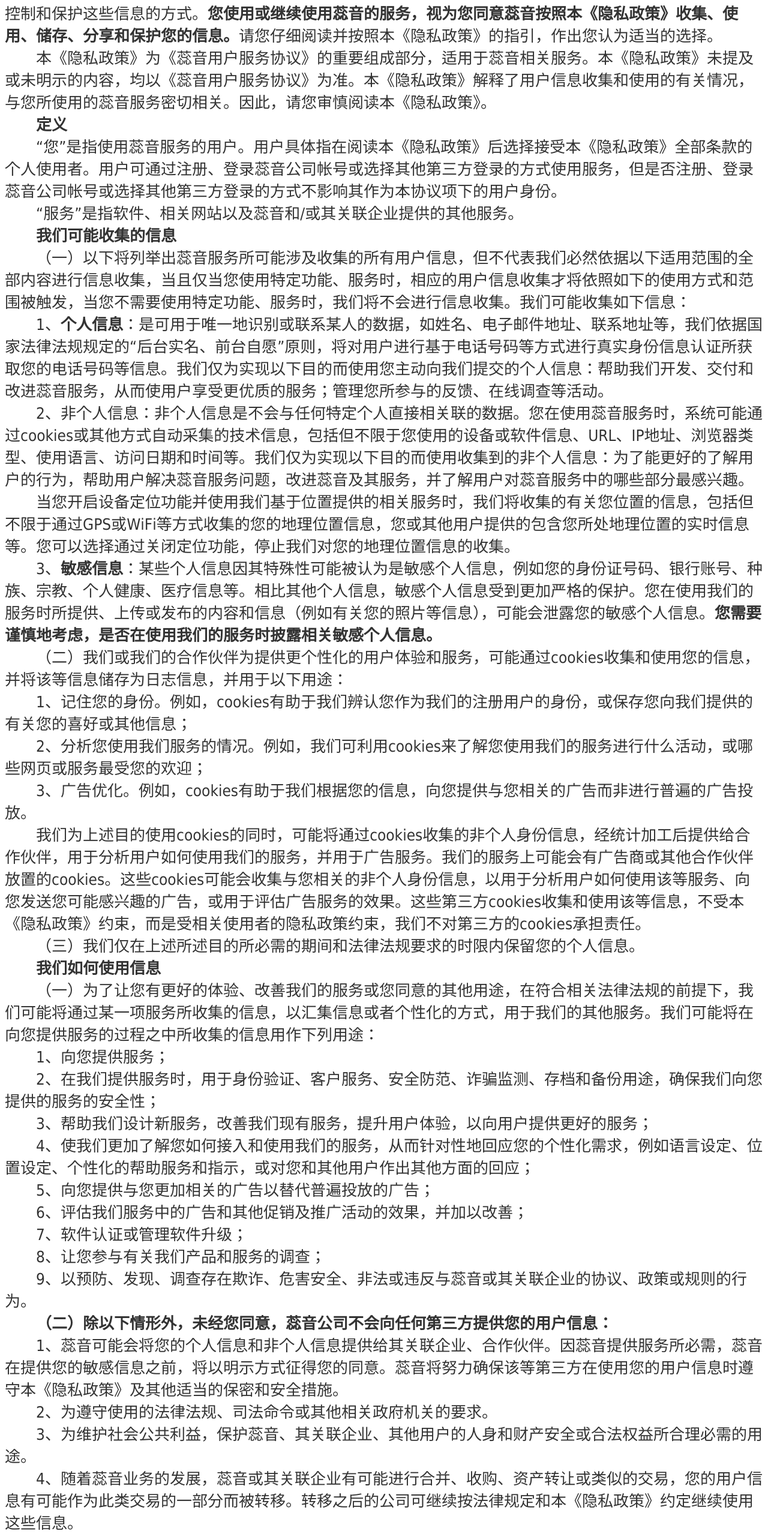
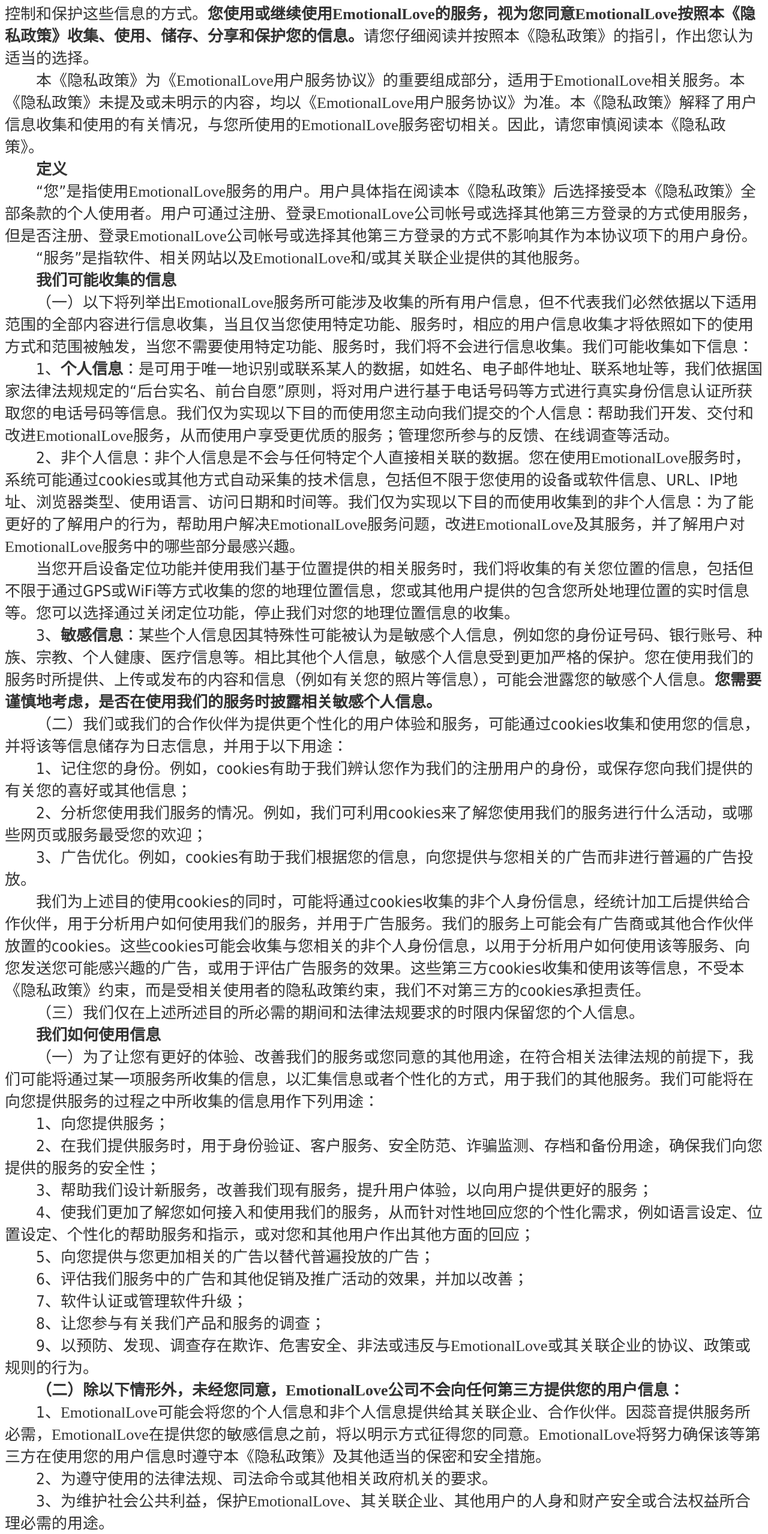
Before and after one commit to ruoling124/EmotionalLife.github.io, a plain HTML site: page index.html in a window 1280 px wide. Shown: the part 163-2720 px from the top of the page at 60% size. Drawn offline with Linux system fonts and the light colour scheme.

Commit message:
Update index.html

```diff
--- a/index.html
+++ b/index.html
@@ -17,17 +17,17 @@
   </style>
 </head>
 <body>
-<h4 style="margin: 0.0px 0.0px 0.0px 0.0px; text-align: center; line-height: 45.0px; font: 32.0px 'PingFang SC Semibold'; color: #333333; -webkit-text-stroke: #333333"><span class="s1"><b>蕊音隐私政策</b></span></h4>
+<h4 style="margin: 0.0px 0.0px 0.0px 0.0px; text-align: center; line-height: 45.0px; font: 32.0px 'PingFang SC Semibold'; color: #333333; -webkit-text-stroke: #333333"><span class="s1"><b>EmotionalLove隐私政策</b></span></h4>
 <p class="p2"><span class="s2"><b>引言</b></span></p>
-<p class="p3"><span class="s3">您在使用我们的服务时，我们可能会收集和使用您的相关信息。我们希望通过本《隐私政策》向您说明，在使用我们的服务时，我们如何收集、使用、储存、分享和保护这些信息，以及我们为您提供的了解、更新、控制和保护这些信息的方式。<b>您使用或继续使用蕊音的服务，视为您同意蕊音按照本《隐私政策》收集、使用、储存、分享和保护您的信息。</b>请您仔细阅读并按照本《隐私政策》的指引，作出您认为适当的选择。</span></p>
-<p class="p3"><span class="s3">本《隐私政策》为《蕊音用户服务协议》的重要组成部分，适用于蕊音相关服务。本《隐私政策》未提及或未明示的内容，均以《蕊音用户服务协议》为准。本《隐私政策》解释了用户信息收集和使用的有关情况，与您所使用的蕊音服务密切相关。因此，请您审慎阅读本《隐私政策》。</span></p>
+<p class="p3"><span class="s3">您在使用我们的服务时，我们可能会收集和使用您的相关信息。我们希望通过本《隐私政策》向您说明，在使用我们的服务时，我们如何收集、使用、储存、分享和保护这些信息，以及我们为您提供的了解、更新、控制和保护这些信息的方式。<b>您使用或继续使用EmotionalLove的服务，视为您同意EmotionalLove按照本《隐私政策》收集、使用、储存、分享和保护您的信息。</b>请您仔细阅读并按照本《隐私政策》的指引，作出您认为适当的选择。</span></p>
+<p class="p3"><span class="s3">本《隐私政策》为《EmotionalLove用户服务协议》的重要组成部分，适用于EmotionalLove相关服务。本《隐私政策》未提及或未明示的内容，均以《EmotionalLove用户服务协议》为准。本《隐私政策》解释了用户信息收集和使用的有关情况，与您所使用的EmotionalLove服务密切相关。因此，请您审慎阅读本《隐私政策》。</span></p>
 <p class="p2"><span class="s2"><b>定义</b></span></p>
-<p class="p4"><span class="s4">“</span><span class="s3">您</span><span class="s4">”</span><span class="s3">是指使用蕊音服务的用户。用户具体指在阅读本《隐私政策》后选择接受本《隐私政策》全部条款的个人使用者。用户可通过注册、登录蕊音公司帐号或选择其他第三方登录的方式使用服务，但是否注册、登录蕊音公司帐号或选择其他第三方登录的方式不影响其作为本协议项下的用户身份。</span></p>
-<p class="p4"><span class="s4">“</span><span class="s3">服务</span><span class="s4">”</span><span class="s3">是指软件、相关网站以及蕊音和</span><span class="s4">/</span><span class="s3">或其关联企业提供的其他服务。</span></p>
+<p class="p4"><span class="s4">“</span><span class="s3">您</span><span class="s4">”</span><span class="s3">是指使用EmotionalLove服务的用户。用户具体指在阅读本《隐私政策》后选择接受本《隐私政策》全部条款的个人使用者。用户可通过注册、登录EmotionalLove公司帐号或选择其他第三方登录的方式使用服务，但是否注册、登录EmotionalLove公司帐号或选择其他第三方登录的方式不影响其作为本协议项下的用户身份。</span></p>
+<p class="p4"><span class="s4">“</span><span class="s3">服务</span><span class="s4">”</span><span class="s3">是指软件、相关网站以及EmotionalLove和</span><span class="s4">/</span><span class="s3">或其关联企业提供的其他服务。</span></p>
 <p class="p2"><span class="s2"><b>我们可能收集的信息</b></span></p>
-<p class="p3"><span class="s3">（一）以下将列举出蕊音服务所可能涉及收集的所有用户信息，但不代表我们必然依据以下适用范围的全部内容进行信息收集，当且仅当您使用特定功能、服务时，相应的用户信息收集才将依照如下的使用方式和范围被触发，当您不需要使用特定功能、服务时，我们将不会进行信息收集。我们可能收集如下信息：</span></p>
-<p class="p4"><span class="s4">1</span><span class="s3">、<b>个人信息</b>：是可用于唯一地识别或联系某人的数据，如姓名、电子邮件地址、联系地址等，我们依据国家法律法规规定的</span><span class="s4">“</span><span class="s3">后台实名、前台自愿</span><span class="s4">”</span><span class="s3">原则，将对用户进行基于电话号码等方式进行真实身份信息认证所获取您的电话号码等信息。我们仅为实现以下目的而使用您主动向我们提交的个人信息：帮助我们开发、交付和改进蕊音服务，从而使用户享受更优质的服务；管理您所参与的反馈、在线调查等活动。</span></p>
-<p class="p4"><span class="s4">2</span><span class="s3">、非个人信息：非个人信息是不会与任何特定个人直接相关联的数据。您在使用蕊音服务时，系统可能通过</span><span class="s4">cookies</span><span class="s3">或其他方式自动采集的技术信息，包括但不限于您使用的设备或软件信息、</span><span class="s4">URL</span><span class="s3">、</span><span class="s4">IP</span><span class="s3">地址、浏览器类型、使用语言、访问日期和时间等。我们仅为实现以下目的而使用收集到的非个人信息：为了能更好的了解用户的行为，帮助用户解决蕊音服务问题，改进蕊音及其服务，并了解用户对蕊音服务中的哪些部分最感兴趣。</span></p>
+<p class="p3"><span class="s3">（一）以下将列举出EmotionalLove服务所可能涉及收集的所有用户信息，但不代表我们必然依据以下适用范围的全部内容进行信息收集，当且仅当您使用特定功能、服务时，相应的用户信息收集才将依照如下的使用方式和范围被触发，当您不需要使用特定功能、服务时，我们将不会进行信息收集。我们可能收集如下信息：</span></p>
+<p class="p4"><span class="s4">1</span><span class="s3">、<b>个人信息</b>：是可用于唯一地识别或联系某人的数据，如姓名、电子邮件地址、联系地址等，我们依据国家法律法规规定的</span><span class="s4">“</span><span class="s3">后台实名、前台自愿</span><span class="s4">”</span><span class="s3">原则，将对用户进行基于电话号码等方式进行真实身份信息认证所获取您的电话号码等信息。我们仅为实现以下目的而使用您主动向我们提交的个人信息：帮助我们开发、交付和改进EmotionalLove服务，从而使用户享受更优质的服务；管理您所参与的反馈、在线调查等活动。</span></p>
+<p class="p4"><span class="s4">2</span><span class="s3">、非个人信息：非个人信息是不会与任何特定个人直接相关联的数据。您在使用EmotionalLove服务时，系统可能通过</span><span class="s4">cookies</span><span class="s3">或其他方式自动采集的技术信息，包括但不限于您使用的设备或软件信息、</span><span class="s4">URL</span><span class="s3">、</span><span class="s4">IP</span><span class="s3">地址、浏览器类型、使用语言、访问日期和时间等。我们仅为实现以下目的而使用收集到的非个人信息：为了能更好的了解用户的行为，帮助用户解决EmotionalLove服务问题，改进EmotionalLove及其服务，并了解用户对EmotionalLove服务中的哪些部分最感兴趣。</span></p>
 <p class="p3"><span class="s3">当您开启设备定位功能并使用我们基于位置提供的相关服务时，我们将收集的有关您位置的信息，包括但不限于通过</span><span class="s4">GPS</span><span class="s3">或</span><span class="s4">WiFi</span><span class="s3">等方式收集的您的地理位置信息，您或其他用户提供的包含您所处地理位置的实时信息等。您可以选择通过关闭定位功能，停止我们对您的地理位置信息的收集。</span></p>
 <p class="p4"><span class="s4">3</span><span class="s3">、<b>敏感信息</b>：某些个人信息因其特殊性可能被认为是敏感个人信息，例如您的身份证号码、银行账号、种族、宗教、个人健康、医疗信息等。相比其他个人信息，敏感个人信息受到更加严格的保护。您在使用我们的服务时所提供、上传或发布的内容和信息（例如有关您的照片等信息），可能会泄露您的敏感个人信息。<b>您需要谨慎地考虑，是否在使用我们的服务时披露相关敏感个人信息。</b></span></p>
 <p class="p3"><span class="s3">（二）我们或我们的合作伙伴为提供更个性化的用户体验和服务，可能通过</span><span class="s4">cookies</span><span class="s3">收集和使用您的信息，并将该等信息储存为日志信息，并用于以下用途：</span></p>
@@ -46,22 +46,22 @@
 <p class="p4"><span class="s4">6</span><span class="s3">、评估我们服务中的广告和其他促销及推广活动的效果，并加以改善；</span></p>
 <p class="p4"><span class="s4">7</span><span class="s3">、软件认证或管理软件升级；</span></p>
 <p class="p4"><span class="s4">8</span><span class="s3">、让您参与有关我们产品和服务的调查；</span></p>
-<p class="p4"><span class="s4">9</span><span class="s3">、以预防、发现、调查存在欺诈、危害安全、非法或违反与蕊音或其关联企业的协议、政策或规则的行为。</span></p>
-<p class="p2"><span class="s2"><b>（二）除以下情形外，未经您同意，蕊音公司不会向任何第三方提供您的用户信息：</b></span></p>
-<p class="p4"><span class="s4">1</span><span class="s3">、蕊音可能会将您的个人信息和非个人信息提供给其关联企业、合作伙伴。因蕊音提供服务所必需，蕊音在提供您的敏感信息之前，将以明示方式征得您的同意。蕊音将努力确保该等第三方在使用您的用户信息时遵守本《隐私政策》及其他适当的保密和安全措施。</span></p>
+<p class="p4"><span class="s4">9</span><span class="s3">、以预防、发现、调查存在欺诈、危害安全、非法或违反与EmotionalLove或其关联企业的协议、政策或规则的行为。</span></p>
+<p class="p2"><span class="s2"><b>（二）除以下情形外，未经您同意，EmotionalLove公司不会向任何第三方提供您的用户信息：</b></span></p>
+<p class="p4"><span class="s4">1</span><span class="s3">、EmotionalLove可能会将您的个人信息和非个人信息提供给其关联企业、合作伙伴。因蕊音提供服务所必需，EmotionalLove在提供您的敏感信息之前，将以明示方式征得您的同意。EmotionalLove将努力确保该等第三方在使用您的用户信息时遵守本《隐私政策》及其他适当的保密和安全措施。</span></p>
 <p class="p4"><span class="s4">2</span><span class="s3">、为遵守使用的法律法规、司法命令或其他相关政府机关的要求。</span></p>
-<p class="p4"><span class="s4">3</span><span class="s3">、为维护社会公共利益，保护蕊音、其关联企业、其他用户的人身和财产安全或合法权益所合理必需的用途。</span><span class="s4"><span class="Apple-converted-space"> </span></span></p>
-<p class="p4"><span class="s4">4</span><span class="s3">、随着蕊音业务的发展，蕊音或其关联企业有可能进行合并、收购、资产转让或类似的交易，您的用户信息有可能作为此类交易的一部分而被转移。转移之后的公司可继续按法律规定和本《隐私政策》约定继续使用这些信息。</span></p>
+<p class="p4"><span class="s4">3</span><span class="s3">、为维护社会公共利益，保护EmotionalLove、其关联企业、其他用户的人身和财产安全或合法权益所合理必需的用途。</span><span class="s4"><span class="Apple-converted-space"> </span></span></p>
+<p class="p4"><span class="s4">4</span><span class="s3">、随着EmotionalLove业务的发展，EmotionalLove或其关联企业有可能进行合并、收购、资产转让或类似的交易，您的用户信息有可能作为此类交易的一部分而被转移。转移之后的公司可继续按法律规定和本《隐私政策》约定继续使用这些信息。</span></p>
 <p class="p2"><span class="s2"><b>您如何了解和控制自己的用户信息</b></span></p>
 <p class="p3"><span class="s3">我们将尽一切可能采取适当的技术手段，保证您可以了解、更新和更正自己的注册信息或使用我们的服务时提供的其他用户信息。在了解、更新、更正和删除前述信息时，我们可能会要求您进行身份验证，以保障帐户安全。</span></p>
-<p class="p3"><span class="s3">如您需要更新、更正和删除您提交的用户信息时，可以通过访问蕊音服务的相关操作完成。一般情况下，您可随时修改自己提交的信息，但出于安全性和身份识别的考虑，您可能无法修改注册时提供的某些初始注册信息及验证信息。</span></p>
-<p class="p3"><span class="s3">为方便您登陆或使用蕊音服务，在您选择接受</span><span class="s4">cookies</span><span class="s3">的情况下，我们在有需要时通过</span><span class="s4">cookies</span><span class="s3">技术自动采集相关日志信息；如您选择不接受</span><span class="s4">cookies</span><span class="s3">，则有可能无法享受最佳的服务体验，无法登陆或使用依赖于</span><span class="s4">cookies</span><span class="s3">的服务或功能；如您删除</span><span class="s4">cookies</span><span class="s3">记录，则将删除通过</span><span class="s4">cookies</span><span class="s3">技术自动采集相关日志信息。</span></p>
+<p class="p3"><span class="s3">如您需要更新、更正和删除您提交的用户信息时，可以通过访问EmotionalLove服务的相关操作完成。一般情况下，您可随时修改自己提交的信息，但出于安全性和身份识别的考虑，您可能无法修改注册时提供的某些初始注册信息及验证信息。</span></p>
+<p class="p3"><span class="s3">为方便您登陆或使用EmotionalLove服务，在您选择接受</span><span class="s4">cookies</span><span class="s3">的情况下，我们在有需要时通过</span><span class="s4">cookies</span><span class="s3">技术自动采集相关日志信息；如您选择不接受</span><span class="s4">cookies</span><span class="s3">，则有可能无法享受最佳的服务体验，无法登陆或使用依赖于</span><span class="s4">cookies</span><span class="s3">的服务或功能；如您删除</span><span class="s4">cookies</span><span class="s3">记录，则将删除通过</span><span class="s4">cookies</span><span class="s3">技术自动采集相关日志信息。</span></p>
 <p class="p2"><span class="s2"><b>信息安全保障</b></span></p>
-<p class="p3"><span class="s3">（一）在使用蕊音服务过程中，蕊音对用户信息采用专业加密存储与传输方式，并运用各种安全技术和程序建立完善的管理制度来保护用户信息，以免遭受未经授权的访问、使用或披露。同时，为确保您的用户信息的安全，我们将公司的隐私和安全准则告知蕊音雇员，并将在蕊音内部严格执行隐私保护措施。</span></p>
+<p class="p3"><span class="s3">（一）在使用EmotionalLove服务过程中，EmotionalLove对用户信息采用专业加密存储与传输方式，并运用各种安全技术和程序建立完善的管理制度来保护用户信息，以免遭受未经授权的访问、使用或披露。同时，为确保您的用户信息的安全，我们将公司的隐私和安全准则告知蕊音雇员，并将在蕊音内部严格执行隐私保护措施。</span></p>
 <p class="p3"><span class="s3">（二）当出现下列非因我们过错而对您的信息造成泄露及由此造成的损害结果，我们无需承担任何责任：</span></p>
 <p class="p4"><span class="s4">1</span><span class="s3">、任何由于黑客攻击、计算机病毒侵入或发作、因政府管制而造成的暂时性关闭等影响网络正常经营之不可抗力而造成的个人资料泄露、丢失、被盗用或被篡改等。</span></p>
-<p class="p4"><span class="s4">2</span><span class="s3">、在使用蕊音服务的过程中链接到其它网站或因接受来自第三方的服务所造成之个人资料泄露及由此而导致的任何法律争议和后果。</span></p>
-<p class="p4"><span class="s4">3</span><span class="s3">、如您在使用蕊音服务（例如留言、评论等）的过程中主动公开、上传、发布或向第三方提供您的个人信息的，其他用户可能会收集您的个人信息，您应自行负责提交或分享的个人信息所造成的后果。</span></p>
+<p class="p4"><span class="s4">2</span><span class="s3">、在使用EmotionalLove服务的过程中链接到其它网站或因接受来自第三方的服务所造成之个人资料泄露及由此而导致的任何法律争议和后果。</span></p>
+<p class="p4"><span class="s4">3</span><span class="s3">、如您在使用EmotionalLove服务（例如留言、评论等）的过程中主动公开、上传、发布或向第三方提供您的个人信息的，其他用户可能会收集您的个人信息，您应自行负责提交或分享的个人信息所造成的后果。</span></p>
 <p class="p2"><span class="s2"><b>信息共享</b></span></p>
 <p class="p3"><span class="s3">我们的服务可能包括或链接至第三方提供的社交媒体或其他服务。例如，您可利用</span><span class="s4">“</span><span class="s3">分享</span><span class="s4">”</span><span class="s3">功能将某些内容分享到该等第三方社交媒体服务或其他服务，或您可利用第三方帐户登录我们的服务，这些功能可能会收集、共享您的信息（包括因</span><span class="s4">cookies</span><span class="s3">获取到的日志信息）。您使用该等第三方的社交媒体服务或其他服务，须受第三方自己的服务条款及隐私政策约束，您需要仔细阅读其条款。</span></p>
 <p class="p2"><span class="s2"><b>未成年人的个人信息保护</b></span></p>
@@ -70,7 +70,8 @@
 <p class="p3"><span class="s3">随着我们的服务范围扩大，我们可能适时修订本《隐私政策》的条款，该等修订构成本《隐私政策》的一部分。如该等修订造成您在本《隐私政策》下权利的实质改变，我们将在修订生效前通过显著位置提示或以其他方式通知您，为避免您不能及时获知该等修订，请您经常阅读本《隐私政策》。无论何种方式，若您继续使用我们的服务，即表示同意受经修订的本《隐私政策》的约束。</span></p>
 <p class="p3"><span class="s3"><b>本《隐私政策》于</b></span><span class="s4"><b>2018</b></span><span class="s3"><b>年</b></span><span class="s4"><b>10</b></span><span class="s3"><b>月</b></span><span class="s4"><b>7</b></span><span class="s3"><b>日修订并生效。</b></span></p>
 <p class="p2"><span class="s2"><b>与我们联系</b></span></p>
-<p class="p3"><span class="s3">若您认为蕊音存在违反前述范围使用该等隐私信息的，您可以通过书面函件（地址：北京市朝阳区</span><span class="s4"> </span><span class="s3">邮编：</span><span class="s4">100000</span><span class="s3">）或电子邮件的方式（邮箱: </span><span class="s4">refresh1269@outlook.com</span><span class="s3">）与我们进行联系，我们将及时核实处理。</span></p>
-<p class="p3"><span class="s3">蕊音</span></p>
+<p class="p3"><span class="s3">若您认为EmotionalLove存在违反前述范围使用该等隐私信息的，您可以通过书面函件（地址：北京市朝阳区</span><span class="s4"> </span><span class="s3">邮编：</span><span class="s4">100000</span><span class="s3">）或电子邮件的方式（邮箱: </span><span class="s4">
+flowlayou_66@outlook.com</span><span class="s3">）与我们进行联系，我们将及时核实处理。</span></p>
+<p class="p3"><span class="s3">EmotionalLove</span></p>
 </body>
 </html>
```
